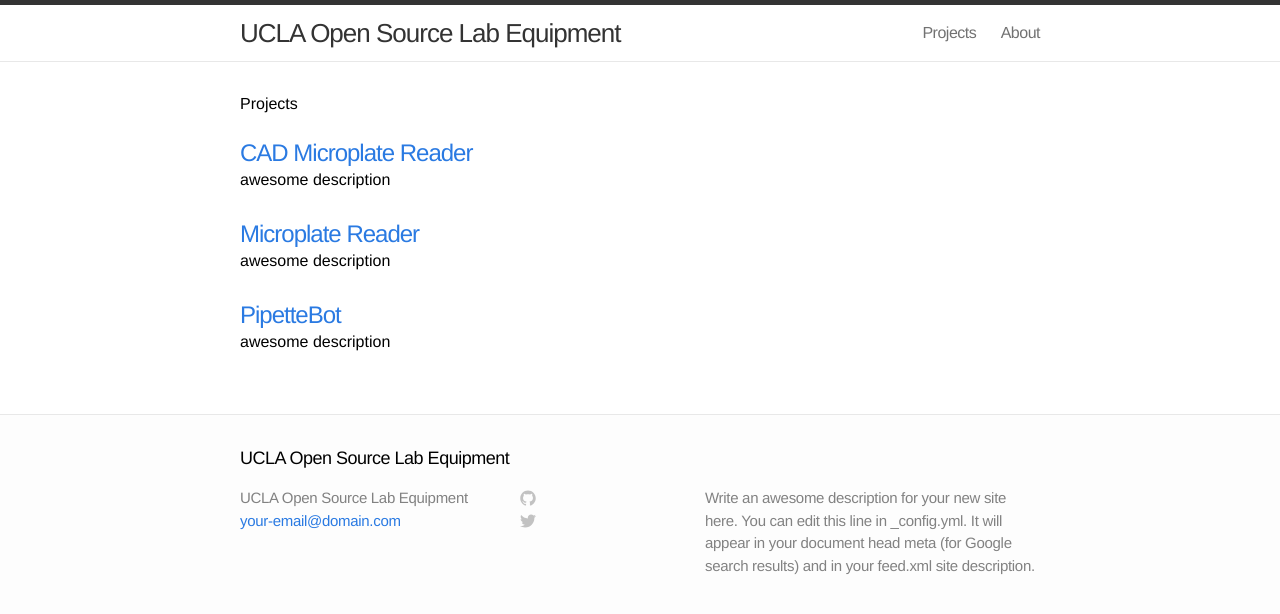
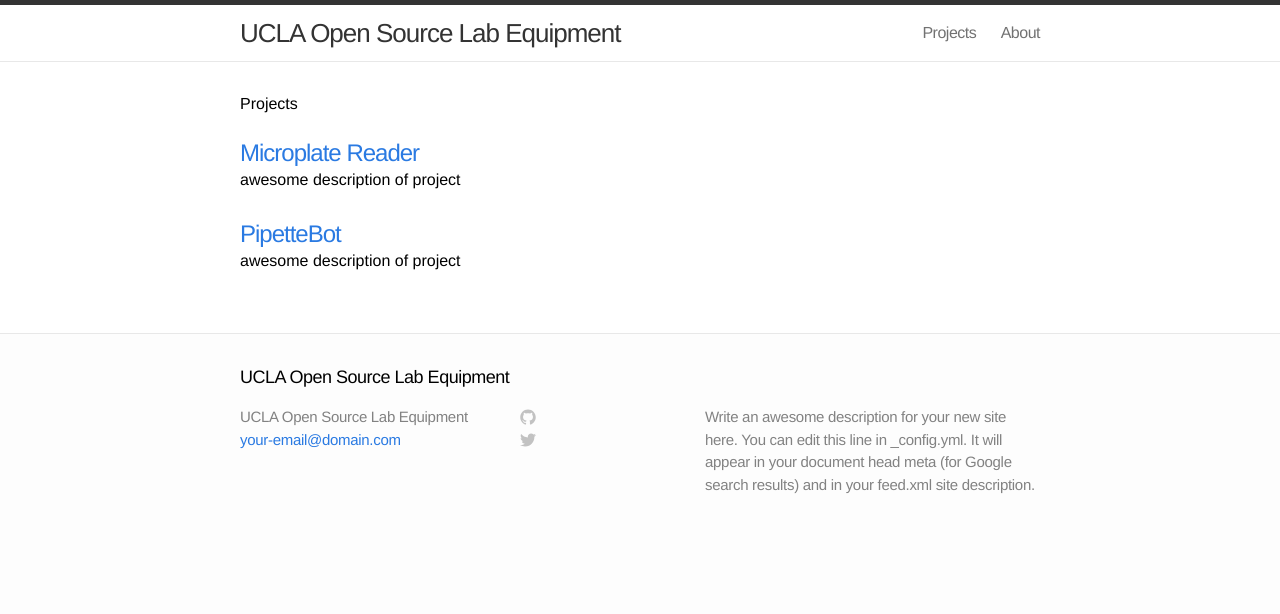
Before and after one commit to bigshahan/turbo-hipster, a Jekyll site: the page built from index.html, in a window 1280 px wide. Shown: the top 614 px of the page. Built offline with Jekyll 4.4.1, drawn with Linux system fonts in a browser that asks for light colours.

Commit message:
Organized the projects

```diff
--- a/_layouts/project.html
+++ b/_layouts/project.html
@@ -7,6 +7,10 @@
 
     {% include header.html %}
 
+    <!-- create tabs -->
+    {{ site.projects.pipettebot }}
+
+    <!-- display page content -->
     <div class="page-content">
       <div class="wrap">
       {{ content }}
--- /dev/null
+++ b/_projects/microplate-reader/index.md
@@ -0,0 +1,9 @@
+---
+layout: project
+title: Microplate Reader
+description: awesome description of project
+project: microplate-reader
+home: true
+---
+
+cool
--- a/_projects/microplate-reader/test 2.md
+++ /dev/null
@@ -1,7 +0,0 @@
----
-layout: project
-title: CAD Microplate Reader
-description: awesome description
----
-
-cool
--- a/_projects/microplate-reader/test.md
+++ /dev/null
@@ -1,15 +0,0 @@
----
-layout: project
-title: Microplate Reader
-description: awesome description
----
-
-PipetteBot
-==========
-
-# test 2
-
-sadfsdf
-sd
-fsd
-fsd
--- a/_projects/pipettebot/cool.md
+++ /dev/null
@@ -1,7 +0,0 @@
----
-layout: default
-title: PipetteBot
-description: awesome description
----
-
-cool
--- /dev/null
+++ b/_projects/pipettebot/index.md
@@ -0,0 +1,9 @@
+---
+layout: project
+title: PipetteBot
+description: awesome description of project
+project: pipettebot
+home: true
+---
+
+cool
--- a/index.html
+++ b/index.html
@@ -9,10 +9,12 @@ title: Projects
 
 	<ul class="posts">
 		{% for project in site.projects %}
+			{% if project.home %}
 				<li>
 					<a class="post-link" href="{{ project.url | prepend: site.baseurl }}">{{ project.title }}</a>
 					<p>{{ project.description }}</p>
 				</li>
+			{% endif %}
 		{% endfor %}
 	</ul>
 
```
Also changed, not shown: _projects/microplate-reader/changelog.md (added, +15 -0 lines), _projects/pipettebot/changelog.md (added, +15 -0 lines). Lines whose indentation alone changed are shown as unchanged.
